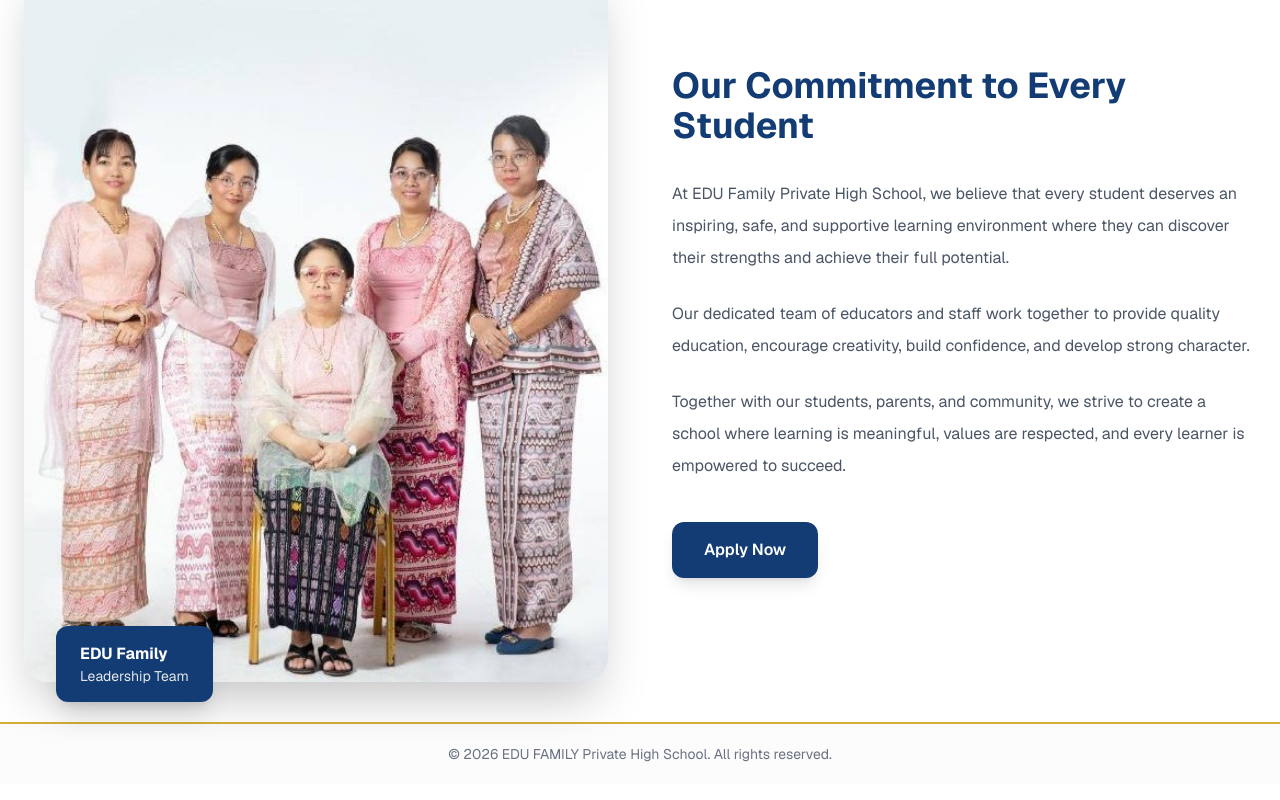
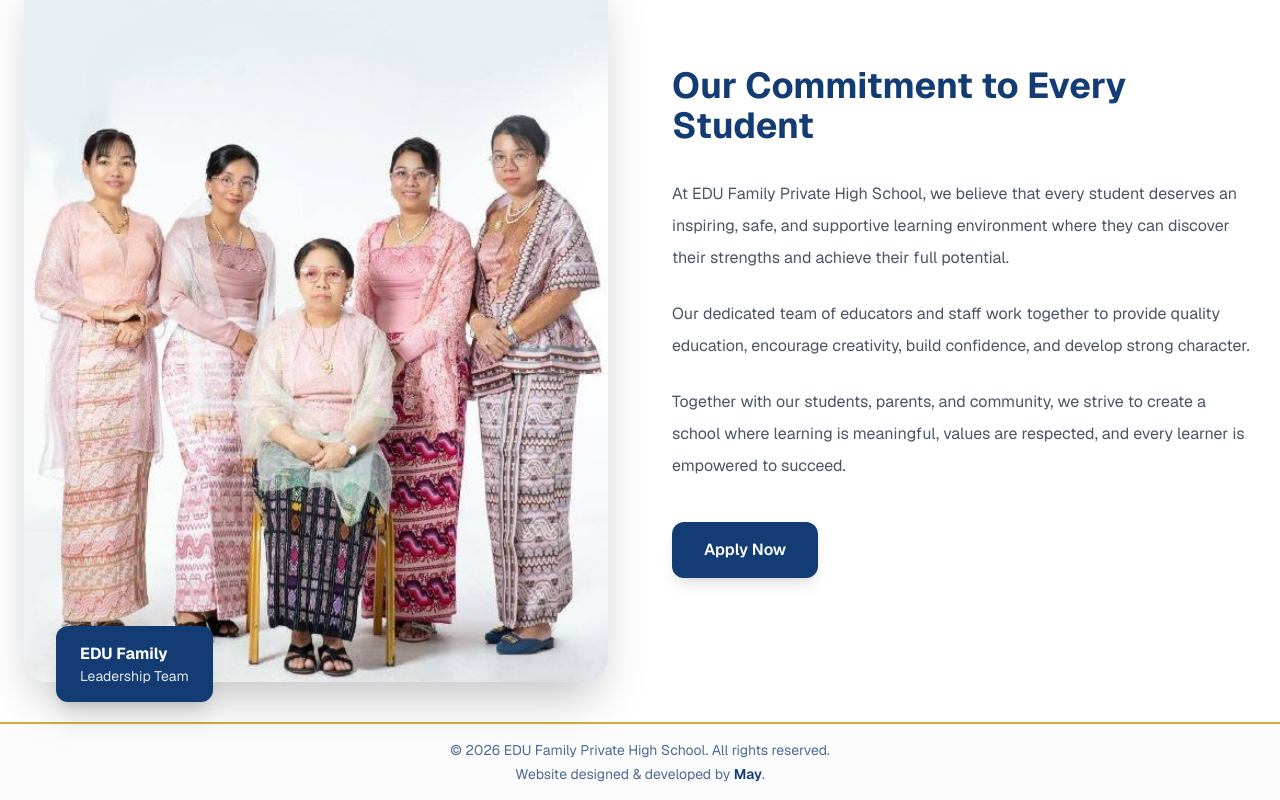
Before and after one commit to MayThetNaingBo/edu-family-website, a Next.js app: page /about in a window 1280 px wide. Shown: the part 1505-2305 px from the top of the page. Built offline with nearby package versions, Linux system fonts and the light colour scheme.

Commit message:
Footer section redesigned

```diff
--- a/src/components/layout/Footer.tsx
+++ b/src/components/layout/Footer.tsx
@@ -6,14 +6,28 @@ export default function Footer() {
   const { t } = useLanguage();
 
   return (
-    <footer className="bg-[#FCFCFC] border-t-2 border-[#D4AF37] py-5">
-      <p className="text-center text-sm #123C73 text-gray-500">
-        {t.footer.copyright.replace(
-          "YEAR",
-          String(new Date().getFullYear())
-        )}
-      </p>
+    <footer className="border-t-2 border-[#D4AF37] bg-[#FCFCFC] py-4">
+      <div className="px-6 text-center text-sm">
+        <p className="text-[#123C73]/75">
+          {t.footer.copyright.replace(
+            "YEAR",
+            String(new Date().getFullYear())
+          )}
+        </p>
 
+        <p className="mt-1 text-[#123C73]/75">
+          Website designed & developed by{" "}
+          <a
+            href="https://maythetnaingbo.com"
+            target="_blank"
+            rel="noopener noreferrer"
+            className="font-semibold text-[#123C73] transition-colors hover:text-[#D4AF37]"
+          >
+            May
+          </a>
+          .
+        </p>
+      </div>
     </footer>
   );
 }
--- a/src/locales/en.ts
+++ b/src/locales/en.ts
@@ -336,7 +336,7 @@ contactSection: {
 //Footer Section
 footer: {
   copyright:
-    "© YEAR EDU FAMILY Private High School. All rights reserved.",
+    "© YEAR EDU Family Private High School. All rights reserved.",
 },
 };
 
```
